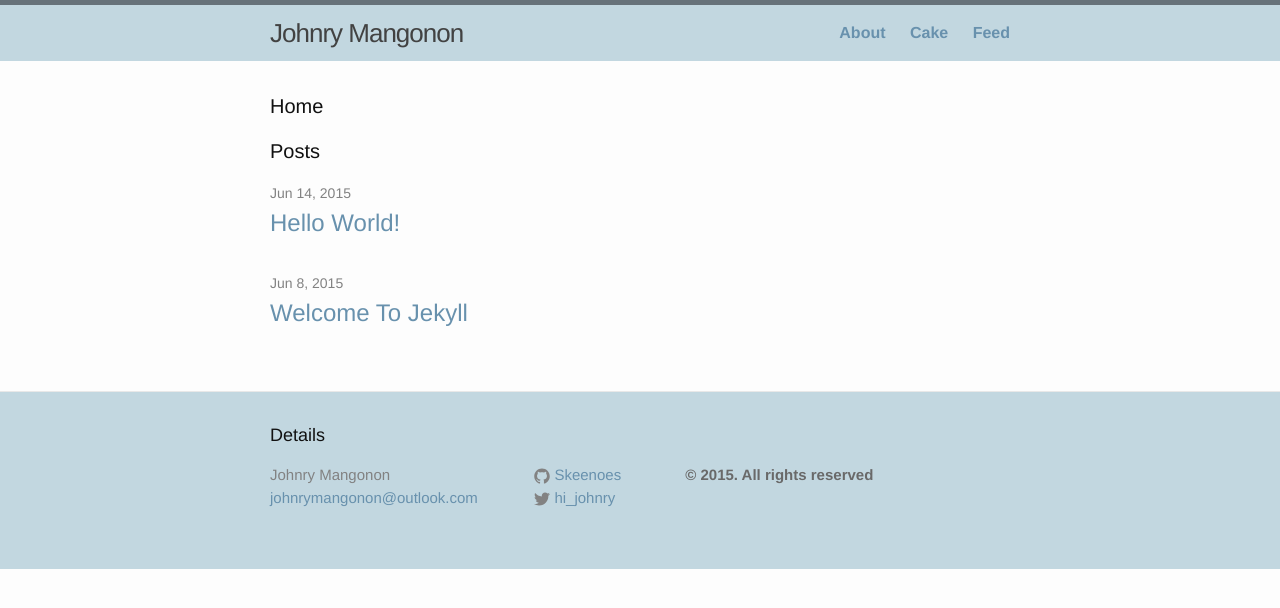
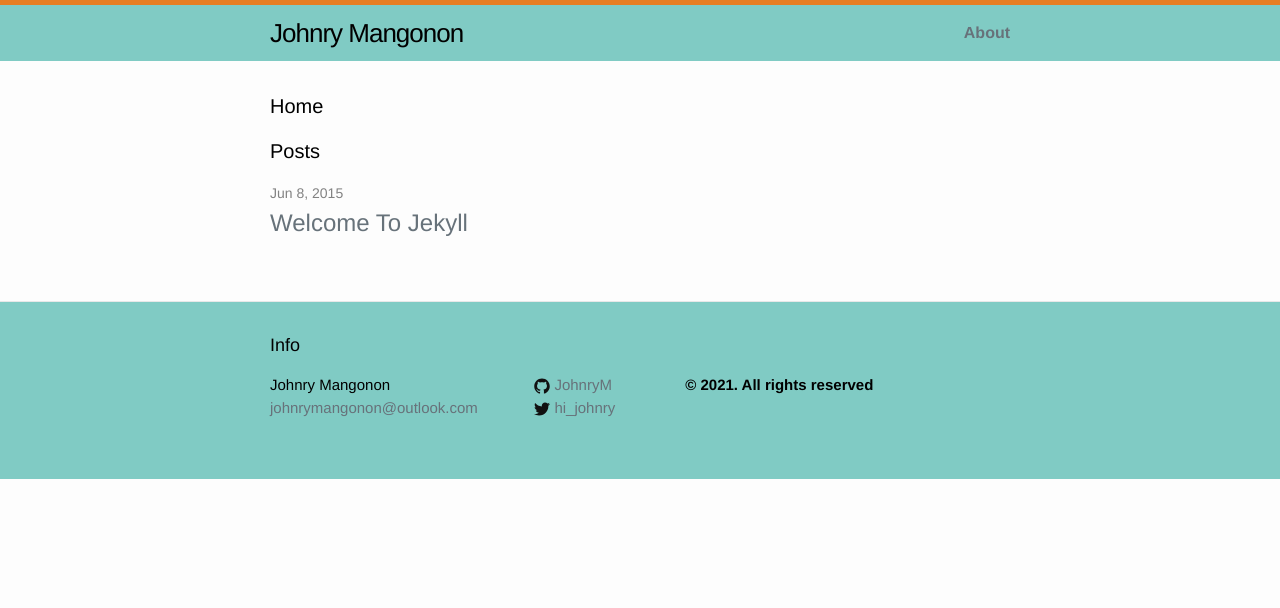
Before and after one commit to Skeenoes/Skeenoes.github.io, a Jekyll site: the page built from index.html, in a window 1280 px wide. Shown: the top 608 px of the page. Built offline with Jekyll 4.4.1, drawn with Linux system fonts in a browser that asks for light colours.

```diff
--- a/Gemfile
+++ b/Gemfile
@@ -1,7 +1,7 @@
-source 'https://rubygems.org'
+  source 'https://rubygems.org'
 
 require 'json'
 require 'open-uri'
 versions = JSON.parse(open('https://pages.github.com/versions.json').read)
 
-gem 'github-pages', versions['github-pages']
+gem "github-pages", "~> 214", group: :jekyll_plugins
--- a/_config.yml
+++ b/_config.yml
@@ -1,21 +1,19 @@
 # Site settings
 title: Johnry Mangonon
 email: johnrymangonon@outlook.com
-description: Johnry's Website of awesomeness
+description: Johnry's Website
 baseurl: "" # the subpath of your site, e.g. /blog/
-url: "http://yourdomain.com" # the base hostname & protocol for your site
+url: "https://johnry.com" # the base hostname & protocol for your site
 twitter_username: hi_johnry
-github_username:  Skeenoes
-footer_heading: Details
+github_username:  JohnryM
+footer_heading: Info
 
 # Top navigation list
 page_list:
     About: '/about'
-    Cake:  '/cake'
-    Feed:  '/feed.xml'
 
 # Footer stuff
-reserve_note: © 2015. All rights reserved
+reserve_note: © 2021. All rights reserved
 
 
 # Build settings
--- a/_sass/_base.scss
+++ b/_sass/_base.scss
@@ -89,11 +89,11 @@ h1, h2, h3, h4, h5, h6 {
  * Links
  */
 a {
-    color: $blue;
+    color: $dark-grey;
     text-decoration: none;
 
     &:visited {
-        color: darken($blue, 15%);
+        color: darken($dark-grey, 20%);
     }
 
     &:hover {
@@ -198,7 +198,7 @@ pre {
         vertical-align: middle;
 
         path {
-            fill: $grey-color;
+            fill: $lighter-black;
         }
     }
 }
--- a/_sass/_layout.scss
+++ b/_sass/_layout.scss
@@ -2,9 +2,9 @@
  * Site header
  */
 .site-header {
-    border-top: 5px solid $dark-grey;
+    border-top: 5px solid $orange;
     min-height: 56px;
-    background-color: $light-blue;
+    background-color: $teal;
 
     // Positioning context for the mobile navigation icon
     position: relative;
@@ -19,7 +19,7 @@
 
     &,
     &:visited {
-        color: $grey-color-dark;
+        color: $black;
     }
 }
 
@@ -94,7 +94,7 @@
 .site-footer {
     border-top: 1px solid $grey-color-light;
     padding: $spacing-unit 0;
-    background-color: $light-blue;
+    background-color: $teal;
 }
 
 .footer-heading {
@@ -110,7 +110,7 @@
 
 .footer-col-wrapper {
     font-size: 15px;
-    color: $grey-color;
+    color: $black;
     margin-left: -$spacing-unit / 2;
     @extend %clearfix;
 }
@@ -122,7 +122,7 @@
 
     .text {
         font-weight: bold;
-        color: #696969;
+        color: $black;
     }
 }
 
--- a/css/main.scss
+++ b/css/main.scss
@@ -13,20 +13,25 @@ $base-line-height: 1.5;
 
 $spacing-unit:     30px;
 
-$text-color:       #111;
+$text-color:       #000;
 $background-color: #fdfdfd;
-$brand-color:      #2a7ae2;
+$brand-color:      #26A69A;
 
 $grey-color:       #828282;
 $grey-color-light: lighten($grey-color, 40%);
 $grey-color-dark:  darken($grey-color, 25%);
 
 //Default site colours
-$orange: #d95c2f;
+$orange: #e67e22;
 $dark-grey: #67727a;
 $blue: #6891ad;
 $light-blue: #c2d7e0;
 $cream: #f5f5f5;
+$teal: #80CBC4;
+$dark-teal: #4f9a94;
+$light-teal: #b2fef7;
+$black: #000;
+$lighter-black: #111;
 
 // Width of the content area
 $content-width:    800px;
```
Also changed, not shown: _posts/2015-06-14-first-post.markdown (deleted, +0 -8 lines), about.md (+3 -3 lines), cake.md (deleted, +0 -9 lines), Gemfile.lock.
